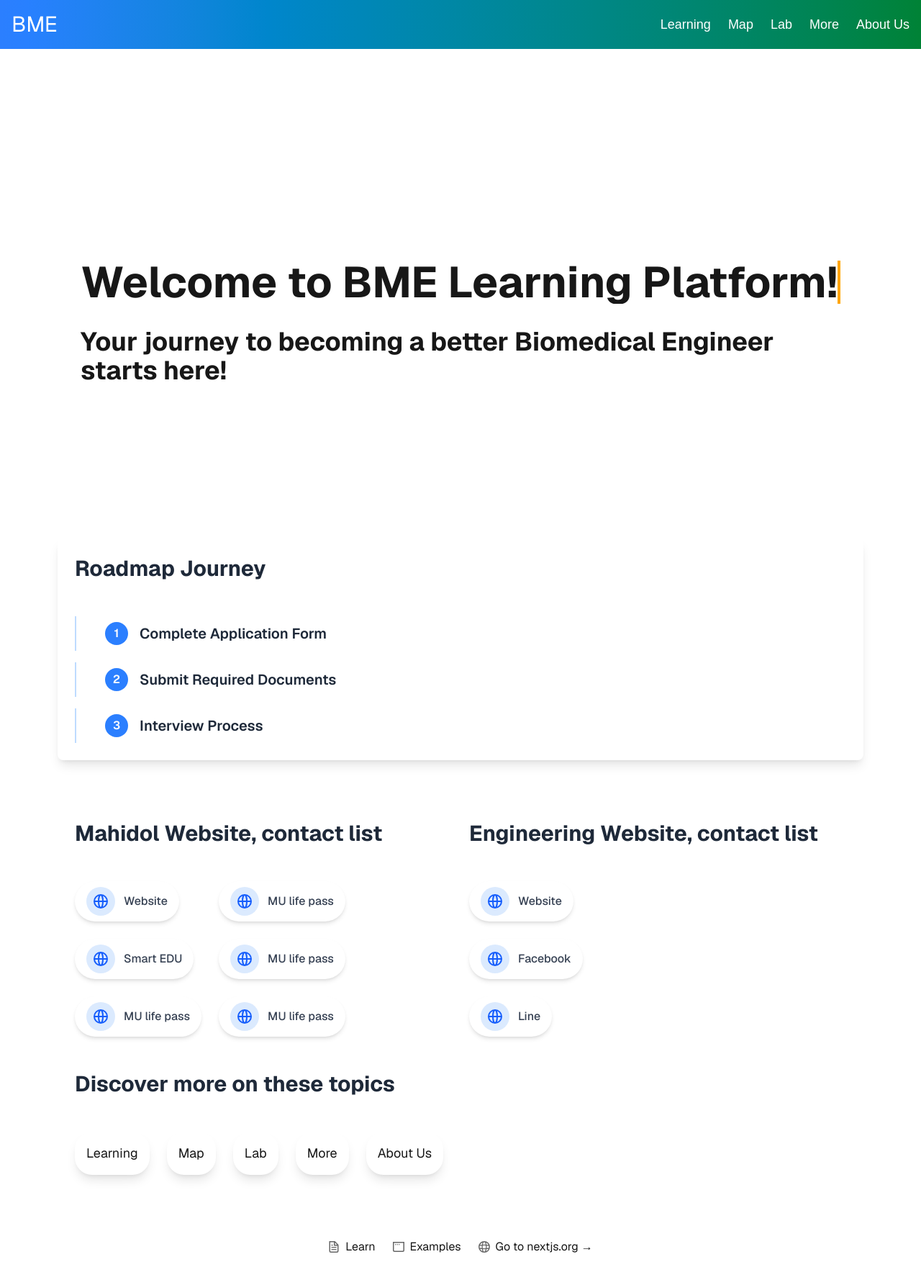
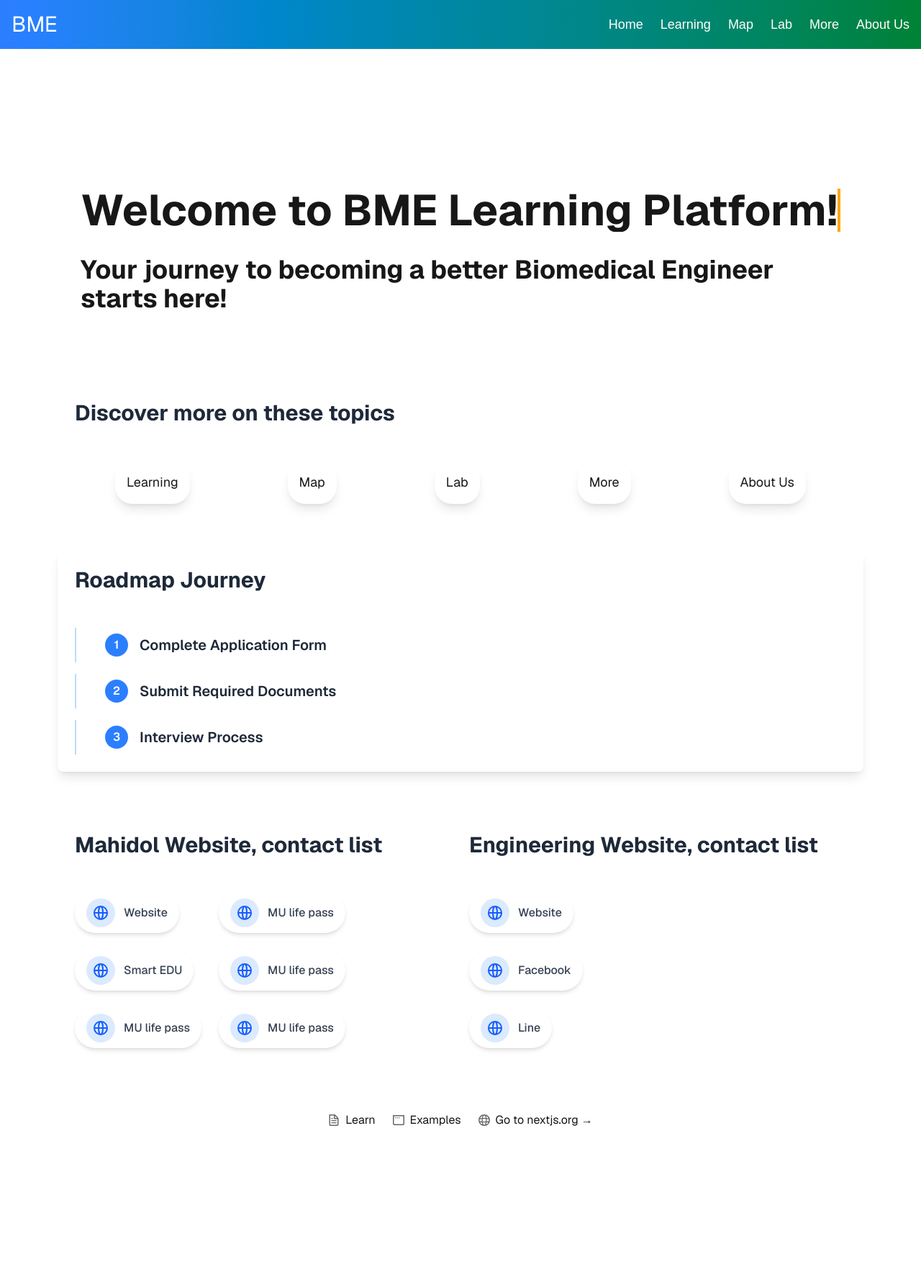
Before and after one commit to Shin1am/bme-guide-website, a Next.js app: page / in a window 1280 px wide. Shown: the top 1778 px of the page at 72% size. After the commit the page ends 1648 px from the top, so only its background shows below. Built offline with nearby package versions, Linux system fonts and the light colour scheme.

Commit message:
Edit After deploy

```diff
--- a/src/app/components/Navbar.js
+++ b/src/app/components/Navbar.js
@@ -15,6 +15,7 @@ export default function Navbar() {
             </div>
 
             <div className="hidden md:flex items-center gap-6 text-lg">
+                <Link href="/" className="hover:text-blue-200 hover:scale-110 transition-all duration-300">Home</Link>
                 <Link href="/learning" className="hover:text-blue-200 hover:scale-110 transition-all duration-300">Learning</Link>
                 <Link href="/map" className="hover:text-blue-200 hover:scale-110 transition-all duration-300">Map</Link>
                 <Link href="/lab" className="hover:text-blue-200 hover:scale-110 transition-all duration-300">Lab</Link>
@@ -54,6 +55,13 @@ export default function Navbar() {
             {isMenuOpen && (
                 <div className="absolute top-full left-0 right-0 bg-gradient-to-r from-blue-500 to-green-700 md:hidden">
                     <div className="flex flex-col p-4 space-y-4">
+                        <Link
+                            href="/"
+                            className="hover:text-blue-200 transition-colors"
+                            onClick={() => setIsMenuOpen(false)}
+                        >
+                           Home
+                        </Link>
                         <Link
                             href="/learning"
                             className="hover:text-blue-200 transition-colors"
--- a/src/app/learning/page.js
+++ b/src/app/learning/page.js
@@ -233,7 +233,10 @@ export default function Learning() {
                                 <div className="flex justify-between items-start mb-6">
                                     <h2 className="text-2xl font-bold">{selectedCourse.code}</h2>
                                     <button
-                                        onClick={() => setSelectedCourse(null)}
+                                        onClick={() => {
+                                            setSelectedCourse(null);
+                                            setShowSyllabus(false);
+                                        }}
                                         className="text-gray-500 hover:text-gray-700 hover:rotate-180 transition-all duration-300"
                                     >
                                         <svg className="w-6 h-6" fill="none" stroke="currentColor" viewBox="0 0 24 24">
--- a/src/app/more/page.js
+++ b/src/app/more/page.js
@@ -4,7 +4,6 @@ export default function More() {
             <h1 className="mt-10 text-4xl font-bold">Mahidol Club</h1>
             <div className="flex flex-row gap-10">
                 <div className="flex flex-col w-[30vw] justify-center items-start">
-
                 </div>
             </div>
         </div>
--- a/src/app/page.js
+++ b/src/app/page.js
@@ -10,7 +10,7 @@ export default function Home() {
     <div className="min-h-screen p-8 pb-20 sm:p-20 font-[family-name:var(--font-geist-sans)] ">
       <main className="w-full ">
         {/* Hero Section */}
-        <div className="flex flex-col items-start justify-center w-full h-[75vh] gap-6">
+        <div className="flex flex-col items-start justify-center w-full h-[50vh] gap-6">
           <h1 className="text-4xl md:text-5xl lg:text-6xl font-bold px-8 transition-all duration-300">
             <span className="inline-block overflow-hidden whitespace-nowrap border-r-4 border-r-black animate-[typing_3.5s_steps(40,end),blink-caret_.75s_step-end_infinite]">
               Welcome to BME Learning Platform!
@@ -19,6 +19,17 @@ export default function Home() {
           <h2 className="text-2xl md:text-3xl lg:text-4xl font-bold px-8 transition-all duration-300">
             Your journey to becoming a better Biomedical Engineer starts here!
           </h2>
+        </div>
+
+        <div className='flex flex-col gap-8 w-full p-6 -mt-4 mb-10'>
+          <h2 className='text-3xl font-bold text-gray-800 mb-4'>Discover more on these topics</h2>
+          <div className='flex flex-row justify-around gap-6 items-start'>
+            <Link className='text-md bg-white rounded-3xl shadow-lg text-lg w-auto h-auto p-4 hover:shadow-[0_6px_20px_rgba(56,125,255,0.17)] hover:scale-110 transition-all duration-300' href="/learning">Learning</Link>
+            <Link className='text-md bg-white rounded-3xl shadow-lg text-lg w-auto h-auto p-4 hover:shadow-[0_6px_20px_rgba(56,125,255,0.17)] hover:scale-110 transition-all duration-300' href="/map">Map</Link>
+            <Link className='text-md bg-white rounded-3xl shadow-lg text-lg w-auto h-auto p-4 hover:shadow-[0_6px_20px_rgba(56,125,255,0.17)] hover:scale-110 transition-all duration-300' href="/lab">Lab</Link>
+            <Link className='text-md bg-white rounded-3xl shadow-lg text-lg w-auto h-auto p-4 hover:shadow-[0_6px_20px_rgba(56,125,255,0.17)] hover:scale-110 transition-all duration-300' href="/more">More</Link>
+            <Link className='text-md bg-white rounded-3xl shadow-lg text-lg w-auto h-auto p-4 hover:shadow-[0_6px_20px_rgba(56,125,255,0.17)] hover:scale-110 transition-all duration-300' href="/about-us">About Us</Link>
+          </div>
         </div>
 
         {/*learning journey section*/}
@@ -80,6 +91,10 @@ export default function Home() {
               </div>
             ))}
           </div>
+        </div>
+
+        <div className= 'flex flex-row'>
+
         </div>
 
         {/*Mahidol Website, contact list*/}
@@ -187,17 +202,6 @@ export default function Home() {
 
         </div>
 
-        <div className='flex flex-col gap-8 w-full p-6'>
-          <h2 className='text-3xl font-bold text-gray-800 mb-4'>Discover more on these topics</h2>
-          <div className='flex flex-row gap-6 items-start'>
-            <Link className='text-md bg-white rounded-3xl shadow-lg text-lg w-auto h-auto p-4 hover:shadow-[0_6px_20px_rgba(56,125,255,0.17)] hover:scale-110 transition-all duration-300' href="/learning">Learning</Link>
-            <Link className='text-md bg-white rounded-3xl shadow-lg text-lg w-auto h-auto p-4 hover:shadow-[0_6px_20px_rgba(56,125,255,0.17)] hover:scale-110 transition-all duration-300' href="/map">Map</Link>
-            <Link className='text-md bg-white rounded-3xl shadow-lg text-lg w-auto h-auto p-4 hover:shadow-[0_6px_20px_rgba(56,125,255,0.17)] hover:scale-110 transition-all duration-300' href="/lab">Lab</Link>
-            <Link className='text-md bg-white rounded-3xl shadow-lg text-lg w-auto h-auto p-4 hover:shadow-[0_6px_20px_rgba(56,125,255,0.17)] hover:scale-110 transition-all duration-300' href="/more">More</Link>
-            <Link className='text-md bg-white rounded-3xl shadow-lg text-lg w-auto h-auto p-4 hover:shadow-[0_6px_20px_rgba(56,125,255,0.17)] hover:scale-110 transition-all duration-300' href="/about-us">About Us</Link>
-          </div>
-        </div>
-
       </main>
 
 
```
